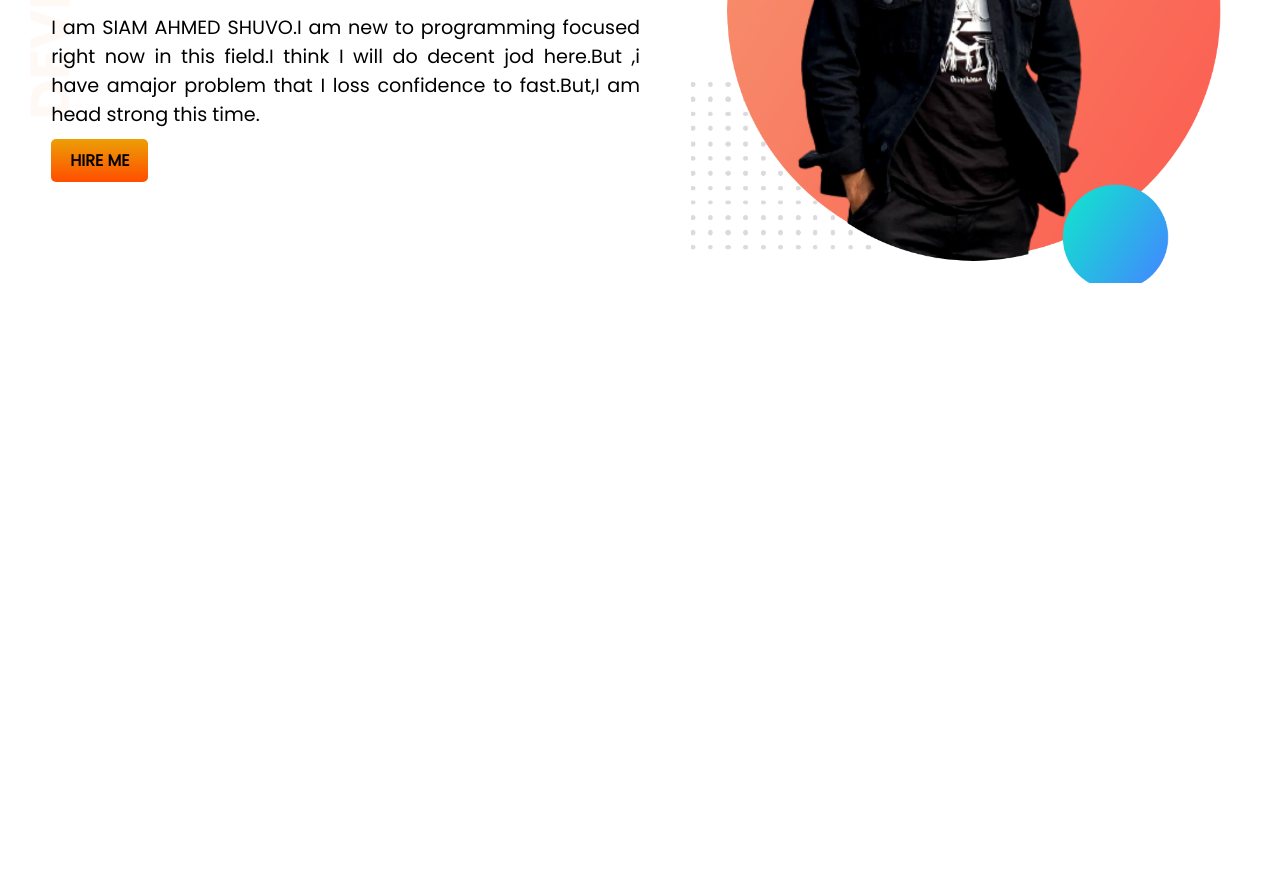
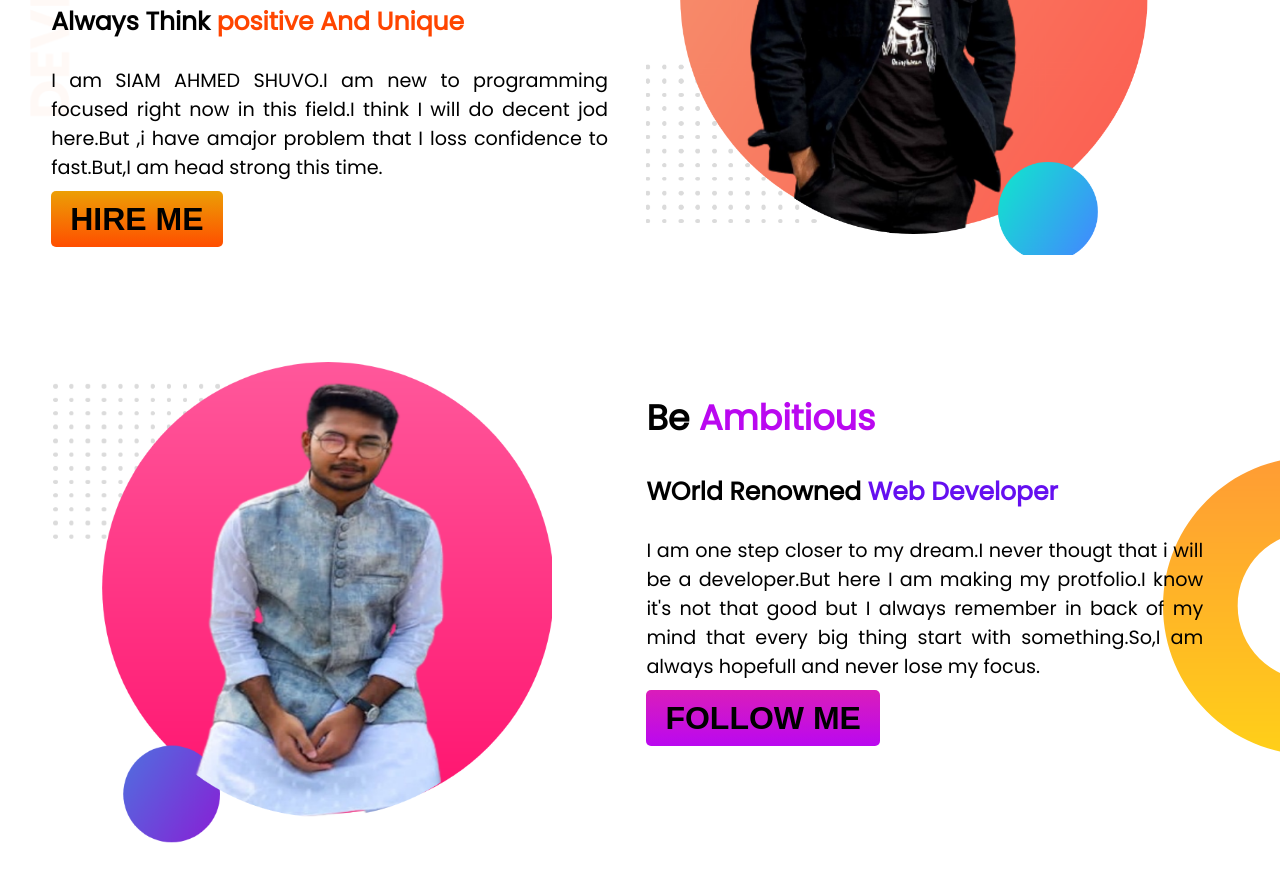
Before and after one commit to SiamAhmed7/developer-protfolio, a plain HTML site: page index.html in a window 1280 px wide. Shown: the part 243-1124 px from the top of the page. Before the commit the page ends 800 px from the top, so only its background shows below. Drawn offline with Linux system fonts and the light colour scheme.

Commit message:
image added

```diff
--- a/index.html
+++ b/index.html
@@ -24,7 +24,21 @@
             <a class="linkdin" target="_blank" href="https://www.linkedin.com/in/siam-ahmed-shuvo-4463441b6/">HIRE
                 ME</a>
         </div>
-        <div class="half-width"><img src="image/my-firstbg.png" alt="first-img"></div>
+        <div class="half-width-2"><img src="image/my-firstbg.png" alt="first-img"></div>
+    </section>
+    <section class="sec-2">
+        <div class="half-width">
+            <img src="image/my-bg2.png" alt="">
+        </div>
+        <div class="half-width-2">
+            <h1>Be <span class="ambition">Ambitious</span></h1>
+            <h3 class="h3-2">WOrld Renowned <span class="Developer">Web Developer</span></h3>
+            <p class="p-1">I am one step closer to my dream.I never thougt that i will be a developer.But here I am
+                making my protfolio.I know it's not that good but I always remember in back of my mind that every big
+                thing start with something.So,I am always hopefull and never lose my focus.</p>
+            <a class="facebook" target="_blank" href="https://www.facebook.com/sa.shuvo.31/">FOLLOW ME</a>
+
+        </div>
     </section>
 </body>
 
--- a/style.css
+++ b/style.css
@@ -26,11 +26,14 @@ h1 {
 
 section {
     display: flex;
+    margin-bottom: 100px;
 }
 
 .half-width {
     width: 50%;
     padding-left: 4%;
+    padding-right: 3%;
+
 }
 
 .half-width img {
@@ -44,10 +47,49 @@ section {
     border-radius: 5px;
     color: black;
     font-weight: 700;
-
+    font-size: xx-large;
+    font-family: Arial, Helvetica, sans-serif;
 }
 
 .sec-1 {
     background-image: url(image/top-banner.png);
     background-repeat: no-repeat;
 }
+
+.facebook {
+    text-decoration: none;
+    background-image: linear-gradient(#da1dba, #ba08f0);
+    padding: 10px 19px 10px 19px;
+    border-radius: 5px;
+    color: black;
+    font-weight: 700;
+    font-family: Arial, Helvetica, sans-serif;
+    font-size: xx-large;
+}
+
+.ambition {
+    color: #ba08f0;
+}
+
+.Developer {
+    color: #650ff0;
+}
+
+.h3-2 {
+    font-size: 25px;
+}
+
+.sec-2 {
+    background-image: url(image/dream-bg.png);
+    background-repeat: no-repeat;
+    background-position: right;
+}
+
+.half-width-2 {
+    width: 50%;
+    padding-right: 6%;
+}
+
+.half-width-2 img {
+    width: 90%;
+}
```
